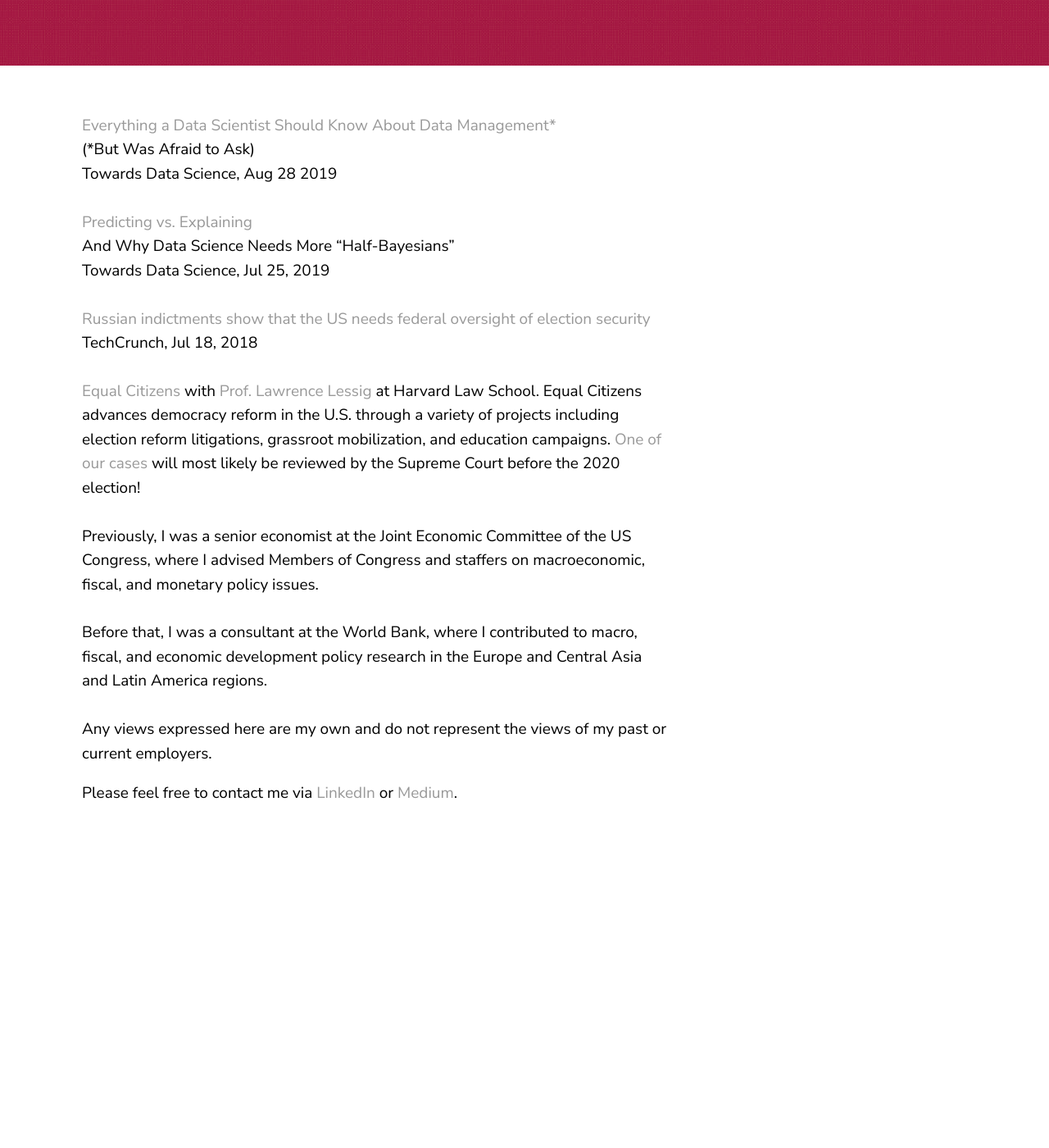
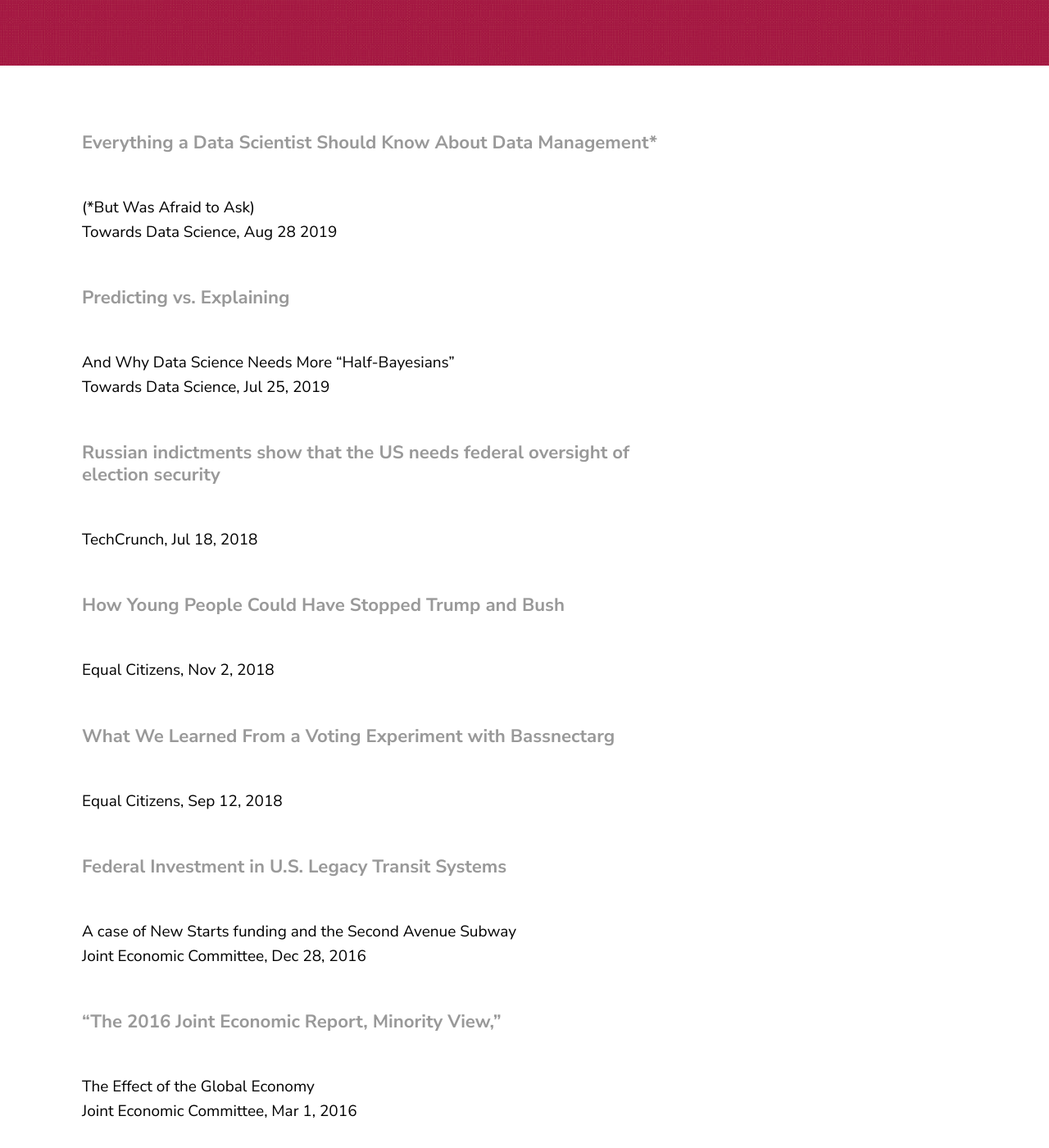
Before and after one commit to phoebetwong/phoebetwong.github.io, a Jekyll site: the page built from mylatestwork.html, in a window 1280 px wide and 1400 px high, scrolled down 345 px. Shown: the whole window at 82% size. Built offline with Jekyll 4.4.1, drawn with Linux system fonts in a browser that asks for light colours; a script that is not in the unit is left out; before the commit the page ends 1347 px from its top, so only the background shows below that.

Commit message:
edited mylatestwork

```diff
--- a/mylatestwork.html
+++ b/mylatestwork.html
@@ -4,27 +4,30 @@
 ---
 <div class="blurb">
 	  <br><br>
-    <a href="https://towardsdatascience.com/everything-a-data-scientist-should-know-about-data-management-6877788c6a42" target="_blank">Everything a Data Scientist Should Know About Data Management*</a><br>
+    <h3><a href="https://towardsdatascience.com/everything-a-data-scientist-should-know-about-data-management-6877788c6a42" target="_blank">Everything a Data Scientist Should Know About Data Management*</a></h3><br>
 		(*But Was Afraid to Ask)<br>
 		Towards Data Science, Aug 28 2019
 		<br><br>
-		<a href=https://towardsdatascience.com/predicting-vs-explaining-69b516f90796" target="_blank">Predicting vs. Explaining</a><br>
+		<h3><a href=https://towardsdatascience.com/predicting-vs-explaining-69b516f90796" target="_blank">Predicting vs. Explaining</a></h3><br>
 		And Why Data Science Needs More “Half-Bayesians”<br>
 		Towards Data Science, Jul 25, 2019
 		<br><br>
-		<a href=https://techcrunch.com/2018/07/18/russian-indictments-show-that-the-u-s-needs-federal-oversight-of-election-security/" target="_blank">Russian indictments show that the US needs federal oversight of election security</a><br>
+		<h3><a href=https://techcrunch.com/2018/07/18/russian-indictments-show-that-the-u-s-needs-federal-oversight-of-election-security/" target="_blank">Russian indictments show that the US needs federal oversight of election security</a></h3><br>
 		TechCrunch, Jul 18, 2018
 		<br><br>
-		<a href="https://equalcitizens.us/" target="_blank">Equal Citizens</a> with <a href="https://en.wikipedia.org/wiki/Lawrence_Lessig" target="_blank">Prof. Lawrence Lessig</a> at Harvard Law School.
-		Equal Citizens advances democracy reform in the U.S. through a variety of projects including election reform litigations, grassroot mobilization,
-		and education campaigns. <a href="https://www.nytimes.com/2019/08/22/us/politics/electoral-college-faithless-elector.html" target="_blank">One of our cases</a> will most likely be reviewed by the Supreme Court before the 2020 election!
+		<h3><a href="https://medium.com/equal-citizens/how-young-people-could-have-stopped-donald-trump-and-george-w-bush-963c598a8103" target="_blank">How Young People Could Have Stopped Trump and Bush</a></h3><br>
+		Equal Citizens, Nov 2, 2018
 		<br><br>
-		Previously, I was a senior economist at the Joint Economic Committee of the US Congress, where I advised Members of Congress and
-		staffers on macroeconomic, fiscal, and monetary policy issues.
+		<h3><a href="https://medium.com/equal-citizens/democracy-is-not-a-spectator-sport-5dfaf1623833" target="_blank">What We Learned From a Voting Experiment with Bassnectarg</a></h3><br>
+		Equal Citizens, Sep 12, 2018
 		<br><br>
-		Before that, I was a consultant at the World Bank, where I contributed to macro, fiscal, and economic development policy research in the Europe and Central Asia and Latin America regions.
+		<h3><a href="https://www.jec.senate.gov/public/index.cfm/democrats/2016/12/government-investment-in-u-s-legacy-transit-systems" target="_blank">Federal Investment in U.S. Legacy Transit Systems</a></h3><br>
+		A case of New Starts funding and the Second Avenue Subway<br>
+		Joint Economic Committee, Dec 28, 2016
 		<br><br>
-		Any views expressed here are my own and do not represent the views of my past or current employers.
-	<p> Please feel free to contact me via <a href="https://www.linkedin.com/in/phoebe-wong-18a81147/" target="_blank">LinkedIn</a> or <a href="https://medium.com/@phoebetwong" target="_blank">Medium</a>.</p>
-	</a></p>
+		<h3><a href="https://www.jec.senate.gov/public/_cache/files/0db793da-5e90-4f9d-ad9e-487f28652c7a/3-2-2016-joint-economic-report-w-minority-views-final.pdf" target="_blank">“The 2016 Joint Economic Report, Minority View,”</a></h3><br>
+		The Effect of the Global Economy<br>
+		Joint Economic Committee, Mar 1, 2016
+		<br><br>
+
 </div><!-- /.blurb -->
```
